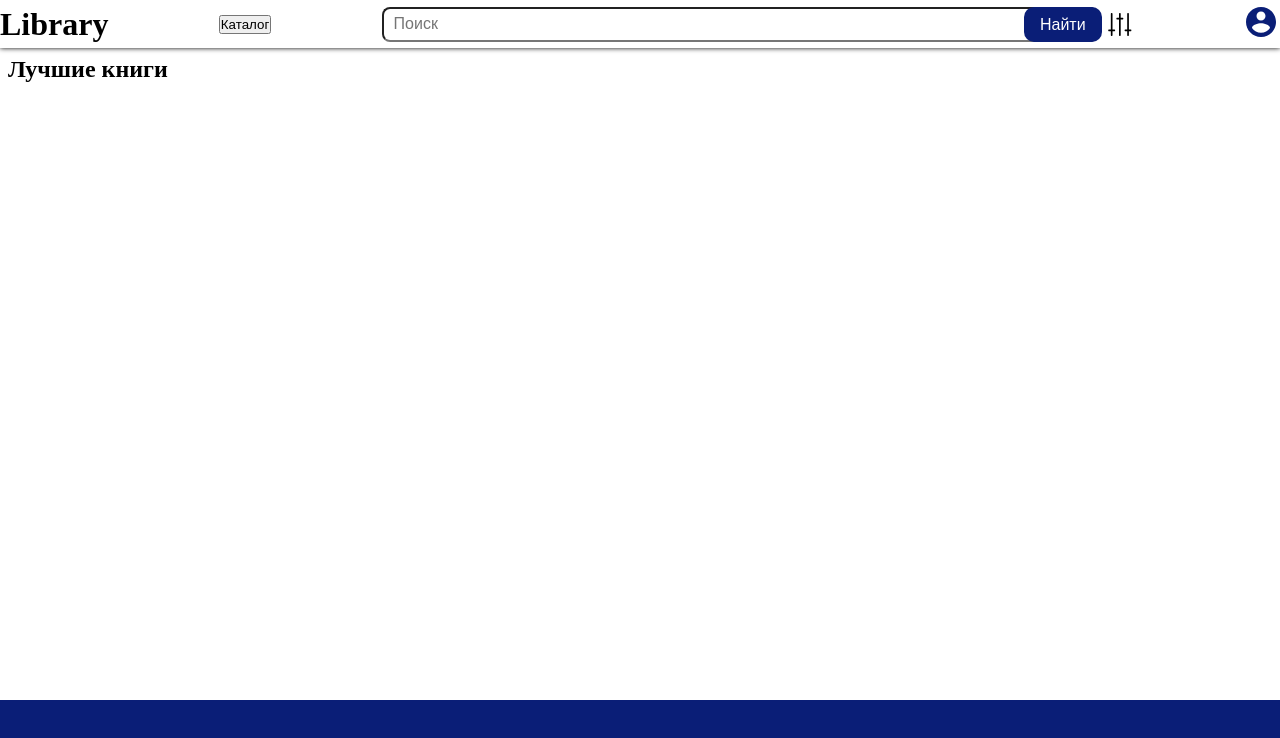
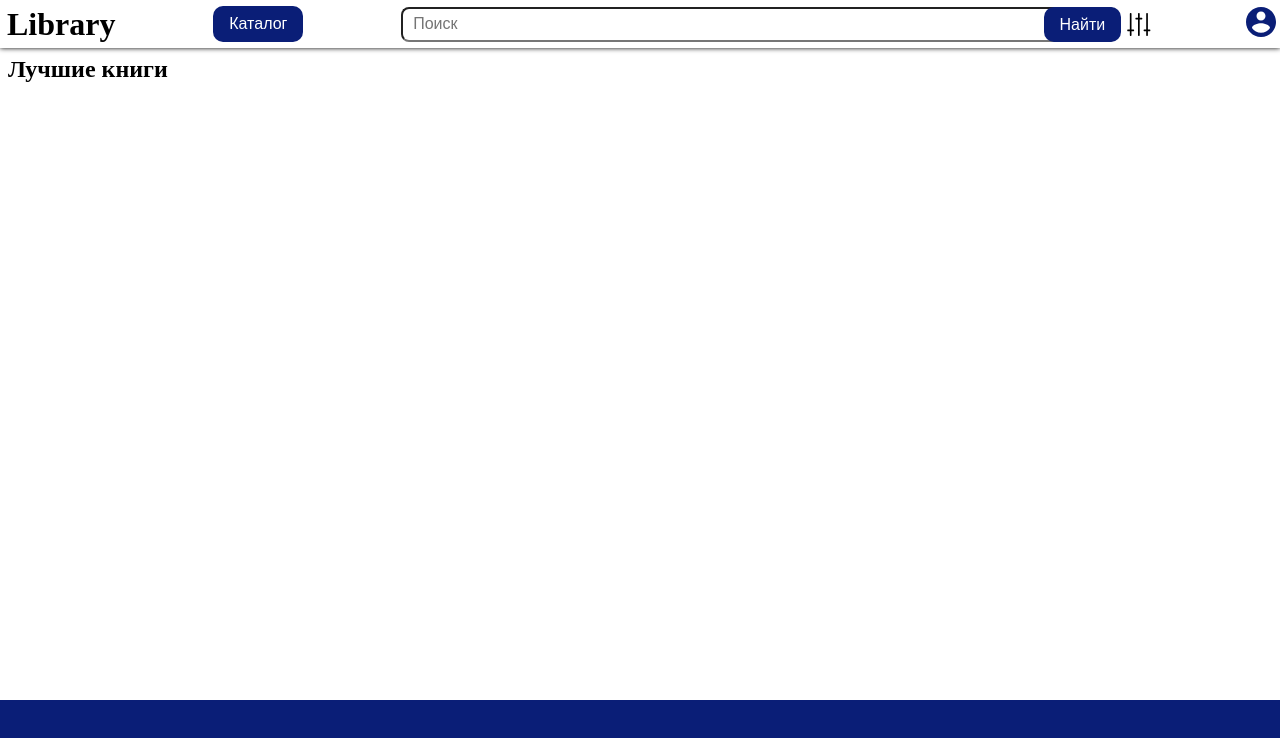
Before and after one commit to StarkDed/library_react, a React (Vite) app: page / in a window 1280 px wide. Shown: the top 738 px of the page. Built offline with nearby package versions, Linux system fonts and the light colour scheme.

Commit message:
fix: rename style

```diff
--- a/src/сomponents/BookList/BookList.jsx
+++ b/src/сomponents/BookList/BookList.jsx
@@ -6,7 +6,7 @@ const BookList = ({ listBooks }) => {
 
   return (
     <div className={styles["book-list-wrapper"]}>
-      <h2>{headline}</h2>
+      <h2 className={styles["title"]}>{headline}</h2>
       <div className={styles["book-list"]}></div>
     </div>
   );
--- a/src/сomponents/BookList/bookList.module.css
+++ b/src/сomponents/BookList/bookList.module.css
@@ -3,3 +3,7 @@
     width:100%;
     padding:8px;
 }
+
+.title{
+    user-select: none;
+}
--- a/src/сomponents/Header/Header.jsx
+++ b/src/сomponents/Header/Header.jsx
@@ -11,11 +11,15 @@ const Header = ({ isAuthorized }) => {
   return (
     <header>
       <div className={styles["header-content"]}>
-        <h1 onClick={() => navigate("/")} style={{ cursor: "pointer" }}>
+        <h1
+          className={styles["title"]}
+          onClick={() => navigate("/")}
+          style={{ cursor: "pointer" }}
+        >
           Library
         </h1>
         <button
-          className={`${styles["btn-catalog"]} ${
+          className={`${styles["btn"]} ${styles["btn-catalog"]} ${
             isAuthorized ? styles["near-catalog"] : ""
           }`}
         >
```
